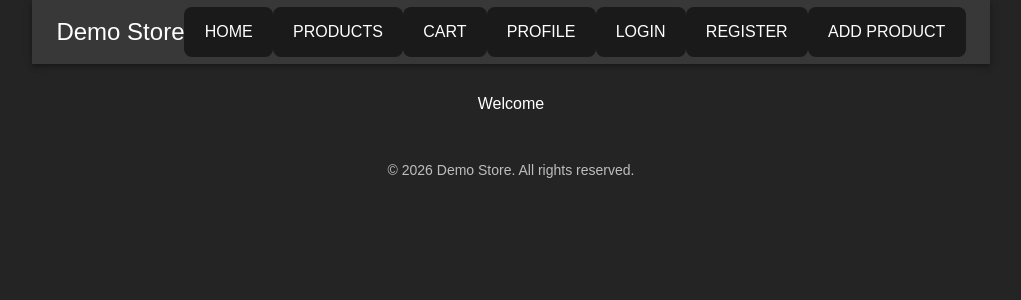
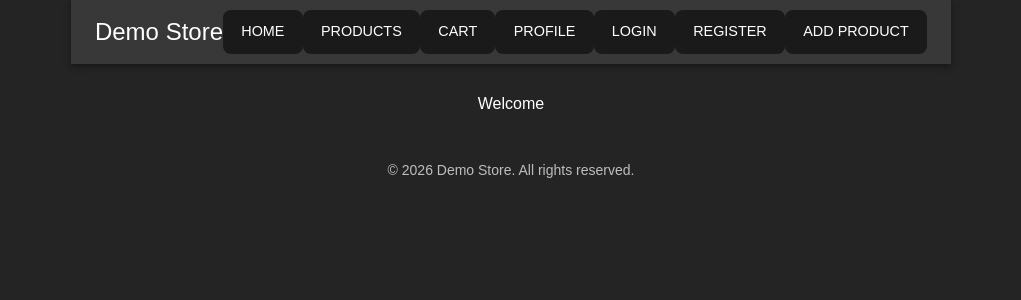
Before and after one commit to antonovmike/demo_store, a React (Vite) app in the folder client/: page /#/ in a window 1280 px wide. Shown: the top 300 px of the page, without its empty margins (129-1150 px from the left). Built offline with nearby package versions, Linux system fonts and the light colour scheme; no server answers.

Commit message:
[IMP] Change MuiButton font size ftom "1em" to "0.9em"

```diff
--- a/client/src/theme.ts
+++ b/client/src/theme.ts
@@ -57,7 +57,7 @@ const theme = createTheme({
           borderRadius: "8px",
           border: "1px solid transparent",
           padding: "0.6em 1.2em",
-          fontSize: "1em",
+          fontSize: "0.9em",
           fontWeight: 500,
           fontFamily: "inherit",
           backgroundColor: "#1a1a1a",
```
